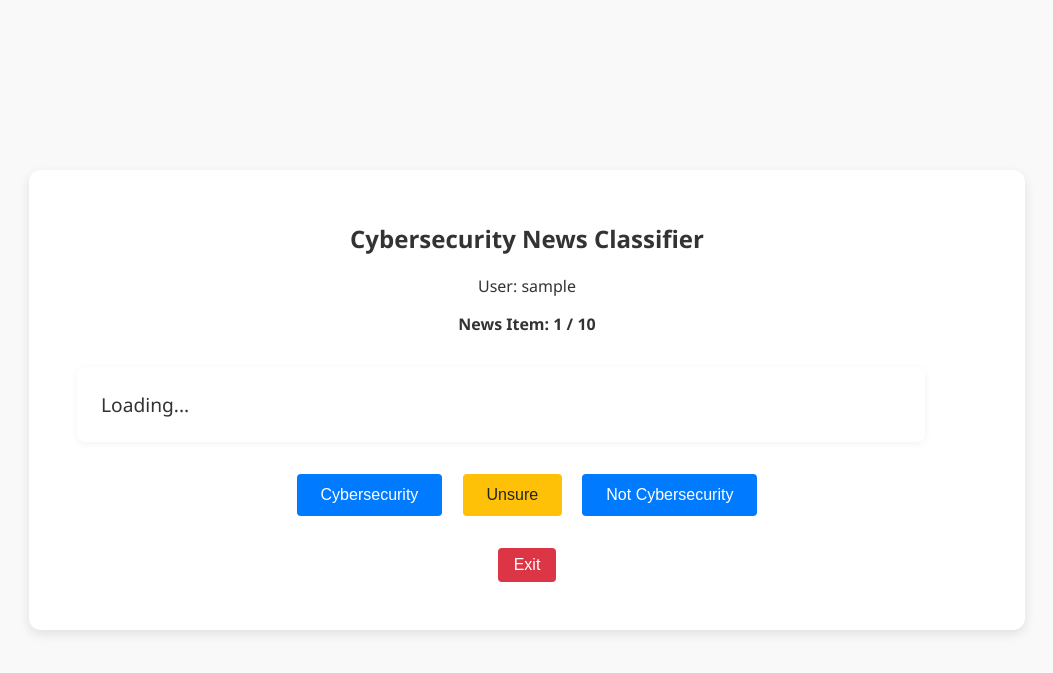
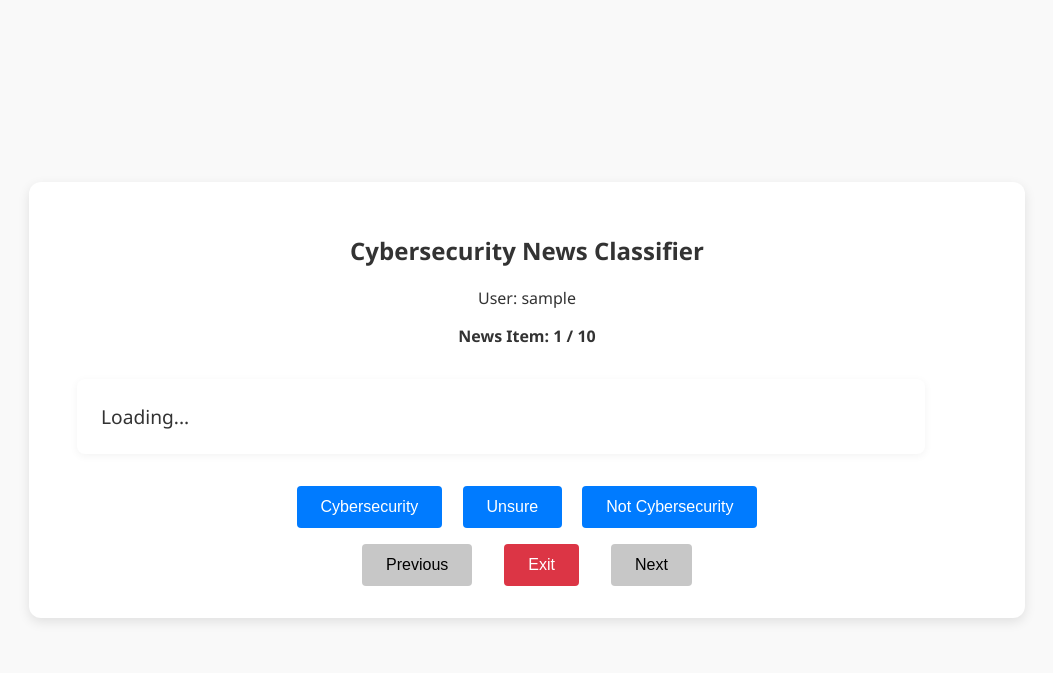
Before and after one commit to taranis-ai/cybersec-survey, a Flask app: page /classify in a window 1280 px wide. Shown: the top 673 px of the page, without its empty margins (113-1166 px from the left). Run offline with Flask 3, Linux system fonts and the light colour scheme; the visitor is signed in with stand-in values (Sample User, id 1); data that the repository does not hold is empty; parts of the project's set-up code (start-up, migrations or seed data) failed here and were passed over.

Commit message:
Add Previous and Next buttons for navigation; add highlighting for active buttons

```diff
--- a/cybersec_survey/app.py
+++ b/cybersec_survey/app.py
@@ -59,8 +59,6 @@
     db.add(result)
     db.commit()
     db.close()
-
-    session["current_index"] = session.get("current_index", 0) + 1
 
     return jsonify({"status": "ok"})
 
--- a/cybersec_survey/static/css/styles.css
+++ b/cybersec_survey/static/css/styles.css
@@ -45,13 +45,6 @@
     transition: background-color 0.3s ease;
   }
 
-  button:hover {
-    background-color: #0056b3;
-  }
-
-  button:active {
-    background-color: #003d80;
-  }
 
   #text-container {
     font-size: 1.2rem;
--- a/cybersec_survey/static/js/app.js
+++ b/cybersec_survey/static/js/app.js
@@ -19,18 +19,35 @@
     return;
   }
 
-    container.innerText = news_items[currentIndex].content;
+  const current = news_items[currentIndex];
+
+  container.innerText = current.content;
   label.innerText = `News Item: ${currentIndex + 1} / ${news_items.length}`;
+
+  document.querySelectorAll('.label-button').forEach(btn => {
+    btn.classList.remove('selected');
+  });
+
+  if (current.label === "yes") {
+    document.getElementById('btn-yes').classList.add('selected');
+  } else if (current.label === "no") {
+    document.getElementById('btn-no').classList.add('selected');
+  } else if (current.label === "unsure") {
+  document.getElementById('btn-unsure').classList.add('selected');
   }
+}
+
 
 async function label(value) {
   const current = news_items[currentIndex];
+
+  current.label = value;
+
   await fetch("/api/label", {
     method: "POST",
     headers: { "Content-Type": "application/json" },
     body: JSON.stringify({ id: current.id, label: value })
   });
-  currentIndex++;
   renderText();
 }
 
@@ -45,6 +62,16 @@
   textarea.value = "";
 }
 
+function move(direction) {
+  if (direction === 'next' && currentIndex < news_items.length - 1) {
+    currentIndex++;
+  } else if (direction === 'prev' && currentIndex > 0) {
+    currentIndex--;
+  }
+  renderText();
+}
+
+
 window.onload = () => {
   fetchNewsItems();
 
@@ -52,12 +79,14 @@
   if (commentForm) {
     commentForm.addEventListener("submit", async (e) => {
       e.preventDefault();
-
       const current = news_items[currentIndex];
       const comment = document.getElementById("comment-input").value.trim();
       if (!comment) {
         return;
       }
+
+      current.label = "unsure";
+      current.comment = comment;
 
       await fetch("/api/label", {
         method: "POST",
@@ -69,9 +98,15 @@
         })
       });
 
-      currentIndex++;
+      document.querySelectorAll('.label-button').forEach(btn => {
+        btn.classList.remove('selected');
+      });
+
+      document.getElementById('btn-unsure').classList.add('selected');
+
       hideCommentForm();
       renderText();
     });
+
   }
 };
--- a/cybersec_survey/templates/classify.html
+++ b/cybersec_survey/templates/classify.html
@@ -6,11 +6,11 @@
   <link rel="stylesheet" href="/static/css/styles.css">
   <link rel="icon" href="/static/favicon.ico" type="image/x-icon">
   <style>
-    #btn-unsure {
-      background-color: #ffc107; /* yellow */
-      color: #212529;
+
+    #btn-unsure.selected {
+      background-color: #ffc107 !important;
+      color: #212529 !important;
     }
-    /* Consistent button styling */
     .button-row button {
       padding: 0.75rem 1.5rem;
       font-size: 1rem;
@@ -19,16 +19,14 @@
       cursor: pointer;
       margin: 0 0.5rem;
     }
+    .button-row button.selected {
+      background-color: #009e25;
+      color: #fff;
+    }
     .button-row button:hover {
       opacity: 0.9;
     }
-    /* Center the exit button under the middle button */
-    .exit-container {
-      display: flex;
-      justify-content: center;
-      margin-top: 1rem;
-    }
-    .exit-container button {
+    .exit-button {
       background-color: #dc3545;
       color: #fff;
       padding: 0.5rem 1rem;
@@ -36,9 +34,26 @@
       border-radius: 4px;
       cursor: pointer;
     }
-    .exit-container button:hover {
-      opacity: 0.9;
+    .move-button {
+      background-color: #c7c7c7;
+      color: #000000;
+      padding: 0.5rem 1rem;
+      border: none;
+      border-radius: 4px;
+      cursor: pointer;
     }
+    .move-button:hover,
+    .move-button:active {
+      background-color: #c7c7c7;
+      color: #000000;
+    }
+
+    .exit-button:hover,
+    .exit-button:active {
+      background-color: #dc3545;
+      color: #ffffff;
+    }
+
   </style>
 </head>
 <body>
@@ -50,9 +65,9 @@
     <div id="text-container">Loading...</div>
 
     <div class="button-row">
-      <button onclick="label('yes')" id="btn-yes">Cybersecurity</button>
-      <button onclick="showCommentForm()" id="btn-unsure">Unsure</button>
-      <button onclick="label('no')" id="btn-no">Not Cybersecurity</button>
+      <button class="label-button" onclick="label('yes')" id="btn-yes">Cybersecurity</button>
+      <button class="label-button" onclick="showCommentForm()" id="btn-unsure" >Unsure</button>
+      <button class="label-button" onclick="label('no')" id="btn-no">Not Cybersecurity</button>
     </div>
 
     <div id="comment-section" style="display: none; margin-top: 1rem;">
@@ -73,13 +88,15 @@
       </form>
     </div>
 
-    <!-- Centered under the Unsure button -->
-    <div class="exit-container">
-      <form method="GET" action="/logout">
-        <button type="submit">Exit</button>
-      </form>
+    <div class="button-row" style="display: flex; justify-content: center; gap: 1rem; margin-top: 1rem;">
+        <button class="move-button" onclick="move('prev')" type="submit">Previous</button>
+
+        <form method="GET" action="/logout">
+          <button class="exit-button" type="submit">Exit</button>
+        </form>
+
+        <button class="move-button" onclick="move('next')" type="submit">Next</button>
     </div>
-  </div>
 
   <script>
     function showCommentForm() {
```
Lines whose indentation alone changed are shown as unchanged.
